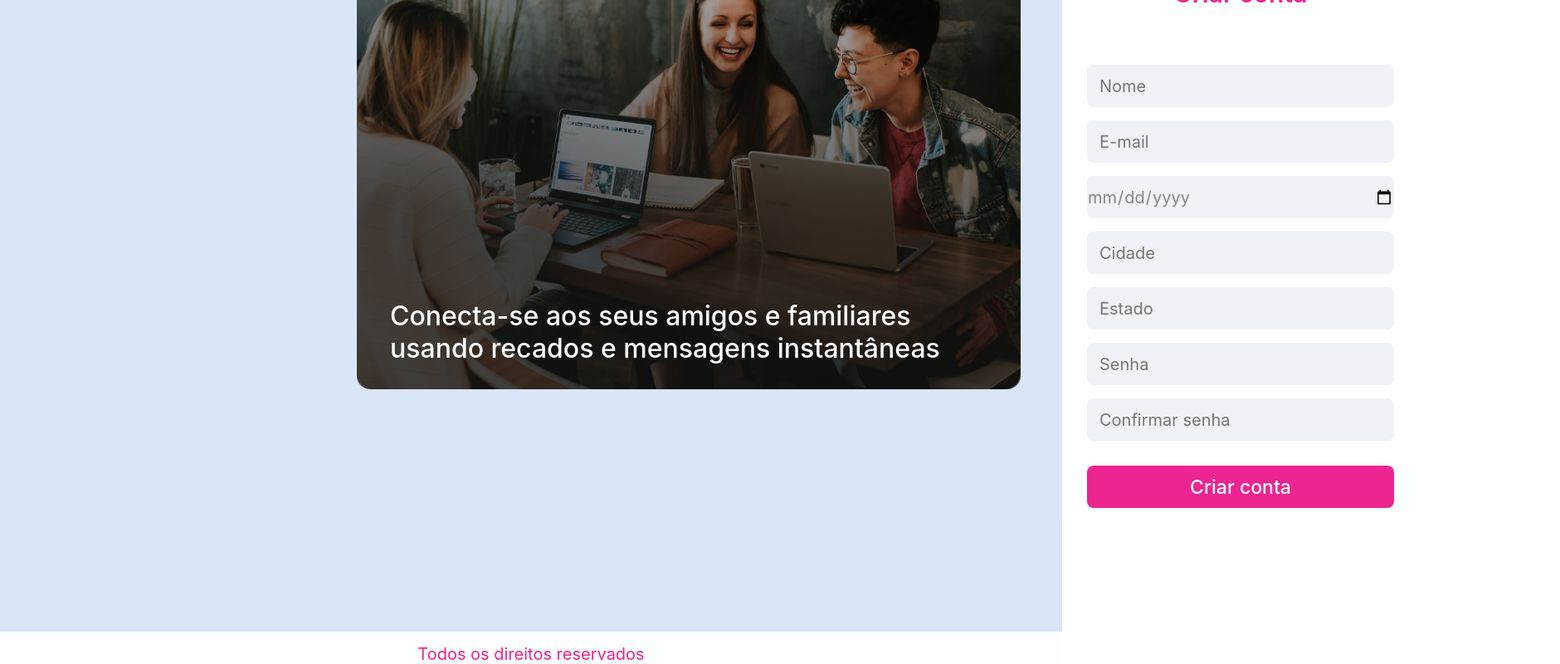
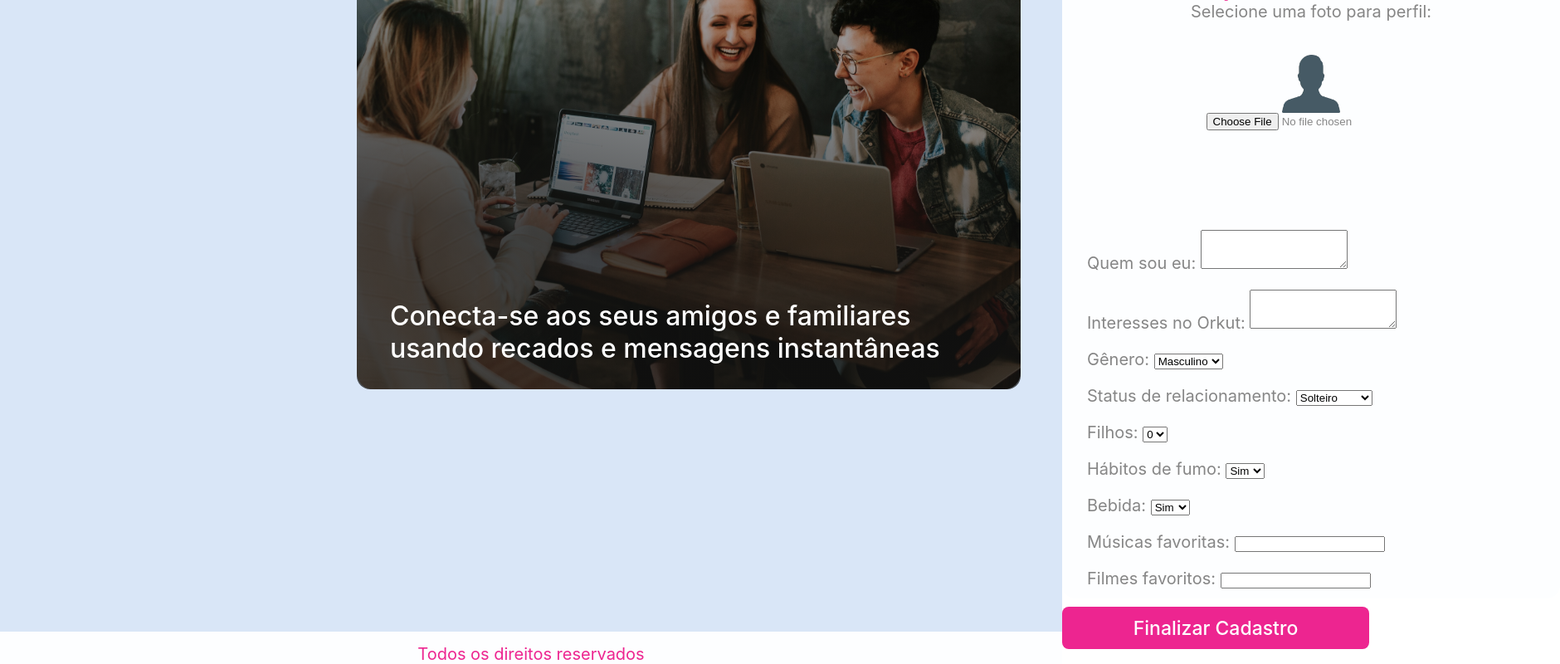
Before and after one commit to diegoframos81/Compass-Second-Challenge, a React (Vite) app in the folder Compass Challenger/: page /step2 in a window 1280 px wide. Shown: the part 371-1171 px from the top of the page at 83% size, 1880 px wide, since content can reach past the window. Built offline with nearby package versions, Linux system fonts and the light colour scheme.

Commit message:
creation of step 2 of register's form

```diff
--- a/Compass Challenger/src/App.tsx
+++ b/Compass Challenger/src/App.tsx
@@ -2,16 +2,24 @@
 import './App.css'
 
 // components
-import Header from './components/Header'
-import Main from './components/Main'
-import Footer from './components/Footer'
+import Header from './components/HeaderRegister/Header'
+import Footer from './components/FooterRegister/Footer'
+import Main from './components/MainRegister/Main'
+import Step2 from './components/MainRegister/Step2'
+
+import {BrowserRouter, Routes, Route} from 'react-router-dom'
 
 function App() {
 
   return (
     <>
       <Header/>
-      <Main/>
+      <BrowserRouter>
+        <Routes>
+          <Route path="/" element={<Main />} />
+          <Route path="/step2" element={<Step2 />} />
+        </Routes>
+      </BrowserRouter>
       <Footer/>
     </>
   )
--- a/Compass Challenger/src/components/Footer.tsx
+++ b/Compass Challenger/src/components/FooterRegister/Footer.tsx
@@ -1,5 +1,3 @@
-import React from 'react'
-
 // CSS
 import Styles from './Footer.module.css'
 
--- a/Compass Challenger/src/components/Header.tsx
+++ b/Compass Challenger/src/components/HeaderRegister/Header.tsx
@@ -1,5 +1,7 @@
-import React from 'react'
-import logo from '../assets/logo-orkut.svg'
+//image
+import logo from '../../assets/logo-orkut.svg'
+
+//CSS
 import Styles from './Header.module.css'
 
 const Header = () => {
--- a/Compass Challenger/src/components/Main.module.css
+++ /dev/null
@@ -1,109 +0,0 @@
-.main {
-    display: flex;
-    background: #D9E6F7;
-    max-width: 100%;
-    height: 1040px;
-}
-
-.main img {
-    width: 800px;
-    height: 598px;
-    flex-shrink: 0;
-    margin-top: 150px;
-    margin-left: 430px;
-    z-index: 1;
-}
-
-.bg_image {
-    position: absolute;
-    z-index: 1;
-}
-
-.main p {
-    position: absolute;
-    color: #FFF;
-    font-family: SF Pro Display;
-    font-size: 32px;
-    font-style: normal;
-    font-weight: 500;
-    line-height: normal;
-    z-index: 1;
-    margin-top: 640px;
-    margin-left: 470px;
-}
-
-.form {
-    display: flex;
-    flex-direction: column;
-    align-items: center;
-    width: 430px;
-    height: 770px;
-    flex-shrink: 0;
-    border-radius: 16px;
-    background: #FDFEFF;
-    margin-top: 150px;
-    margin-left: 50px;
-    gap: 8px;
-}
-
-.form img {
-    width: 40px;
-    height: 40px;
-    flex-shrink: 0;
-    margin: 0;
-    padding-top: 40px;
-}
-
-.form h2 {
-    color: #ED2590;
-    font-family: SF Pro Display;
-    font-size: 30px;
-    font-style: normal;
-    font-weight: 600;
-    line-height: normal;
-    margin-top: 15px;
-}
-
- .form input{
-    width: 370px;
-    height: 51px;
-    flex-shrink: 0;
-    border-radius: 8px;
-    border: none;
-    background: #EFF3F8;
-    color: #868686;
-    font-family: SF Pro Display;
-    font-size: 20px;
-    font-style: normal;
-    font-weight: 400;
-    line-height: normal;
-    cursor: text;
- }
-
- .form .submitButton {
-    width: 370px;
-    height: 51px;
-    flex-shrink: 0;
-    border-radius: 8px;
-    background: #ED2590;
-    color: #FFF;
-    font-family: SF Pro Display;
-    font-size: 23px;
-    font-style: normal;
-    font-weight: 500;
-    line-height: normal;
-    margin-top: 22px;
-    border: none;
- }
-
- .nameInput {
-    margin-top: 60px;
- }
-
- .form input::placeholder {
-    padding: 15px;
- }
-
- /* .form input[type="date"] {
-    margin-left: ;
- } */
--- /dev/null
+++ b/Compass Challenger/src/components/MainRegister/Main.module.css
@@ -0,0 +1,211 @@
+/* Style of main page */
+
+.main {
+    display: flex;
+    background: #D9E6F7;
+    max-width: 100%;
+    height: 1040px;
+}
+
+.main img {
+    width: 800px;
+    height: 598px;
+    flex-shrink: 0;
+    margin-top: 150px;
+    margin-left: 430px;
+    z-index: 1;
+}
+
+.bg_image {
+    position: absolute;
+    z-index: 1;
+}
+
+.main p {
+    position: absolute;
+    color: #FFF;
+    font-family: SF Pro Display;
+    font-size: 32px;
+    font-style: normal;
+    font-weight: 500;
+    line-height: normal;
+    z-index: 1;
+    margin-top: 640px;
+    margin-left: 470px;
+}
+
+/* Style of form1 */
+
+.form1 {
+    display: flex;
+    flex-direction: column;
+    align-items: center;
+    width: 430px;
+    height: 770px;
+    flex-shrink: 0;
+    border-radius: 16px;
+    background: #FDFEFF;
+    margin-top: 150px;
+    margin-left: 50px;
+    gap: 8px;
+}
+
+.form1 img {
+    width: 40px;
+    height: 40px;
+    flex-shrink: 0;
+    margin: 0;
+    padding-top: 40px;
+}
+
+.form1 h2 {
+    color: #ED2590;
+    font-family: SF Pro Display;
+    font-size: 30px;
+    font-style: normal;
+    font-weight: 600;
+    line-height: normal;
+    margin-top: 15px;
+}
+
+ .form1 input{
+    width: 370px;
+    height: 51px;
+    flex-shrink: 0;
+    border-radius: 8px;
+    border-color: transparent;
+    background: #EFF3F8;
+    color: #868686;
+    font-family: SF Pro Display;
+    font-size: 20px;
+    font-style: normal;
+    font-weight: 400;
+    line-height: normal;
+    cursor: text;
+ }
+
+ .form1 input[type='submit'] {
+    width: 370px;
+    height: 51px;
+    flex-shrink: 0;
+    border-radius: 8px;
+    background: #ED2590;
+    color: #FFF;
+    font-family: SF Pro Display;
+    font-size: 23px;
+    font-style: normal;
+    font-weight: 500;
+    line-height: normal;
+    margin-top: 22px;
+    border: none;
+    cursor: pointer;
+ }
+
+ .form1 input[type='submit']:hover {
+    border: 2px solid #ED2590;
+    background-color: #FFF;
+    color: #ED2590;
+}
+
+ .nameInput {
+    margin-top: 45px;
+ }
+
+ .form1 input::placeholder {
+    padding: 15px;
+ }
+
+ /* Style of form2 */
+
+ .form2 {
+    width: 600px;
+    height: 850px;
+    flex-shrink: 0;
+    border-radius: 16px;
+    background: #FDFEFF;
+    margin-top: 150px;
+    margin-left: 50px;
+}
+
+.form_header {
+    display: flex;
+    flex-direction: column;
+    align-items: center;
+}
+
+.form2 img {
+
+    width: 40px;
+    height: 40px;
+    flex-shrink: 0;
+    margin: 0;
+    padding-top: 40px;
+}
+
+.form2 h2 {
+    text-align: center;
+    color: #ED2590;
+    font-family: SF Pro Display;
+    font-size: 30px;
+    font-style: normal;
+    font-weight: 600;
+    line-height: normal;
+    margin-top: 15px;
+}
+
+.form2_profile_picture {
+    display: flex;
+    flex-direction: column;
+    align-items: center;
+    color: #868686;
+    font-family: SF Pro Display;
+    font-size: 20px;
+    font-style: normal;
+    font-weight: 400;
+    line-height: normal;
+}
+
+.form2_profile_picture img {
+    width: 70px;
+    height: 70px;
+}
+
+.form2_container {
+    display: flex;
+    flex-direction: column;
+    color: #868686;
+    font-family: SF Pro Display;
+    font-size: 20px;
+    font-style: normal;
+    font-weight: 400;
+    line-height: normal;
+    margin-top: 100px;
+}
+
+.form2_container div {
+    margin-top: 20px;
+    margin-left: 30px;
+}
+
+.form2 input[type='submit'] {
+    width: 370px;
+    height: 51px;
+    flex-shrink: 0;
+    border-radius: 8px;
+    background: #ED2590;
+    color: #FFF;
+    font-family: SF Pro Display;
+    font-size: 23px;
+    font-style: normal;
+    font-weight: 500;
+    line-height: normal;
+    margin-top: 22px;
+    border: none;
+    cursor: pointer;
+ }
+
+.form2 input[type='submit']:hover {
+    border: 2px solid #ED2590;
+    background-color: #FFF;
+    color: #ED2590;
+}
--- a/Compass Challenger/src/components/Main.tsx
+++ b/Compass Challenger/src/components/MainRegister/Main.tsx
@@ -1,35 +1,45 @@
-import React from 'react'
+import React, {FormEvent } from 'react'
 
 //images
-import login_image from '../assets/login-image.svg'
-import bg from '../assets/bg.svg'
-import ps_orkut from '../assets/ps_orkut.svg'
+import login_image from '../../assets/login-image.svg'
+import bg from '../../assets/bg.svg'
+import ps_orkut from '../../assets/ps_orkut.svg'
 
-//
-import Styles from './Main.module.css'
+//CSS
+import Styles from '../MainRegister/Main.module.css'
 
-const Main = () => {
+const Main:React.FC = () => {
+
+  const handleSubmit = (e: FormEvent<HTMLFormElement>) => {
+    e.preventDefault();
+
+    window.location.href='/Step2'
+  };
+
   return (
       <main className={Styles.main}>
+
         <img src={login_image} alt="Orkut" />
         <div className={Styles.bg_image}>
           <img src={bg} alt="Background" />
         </div>
+
         <p>Conecta-se aos seus amigos e familiares <br />
         usando recados e mensagens instantâneas</p>
-        <form className={Styles.form}>
+
+        <form onSubmit={handleSubmit} className={Styles.form1}>
             <img src={ps_orkut} alt="ps_orkut" />
             <h2>Criar conta</h2>
             <div className={Styles.nameInput}>
-                <label htmlFor="name"></label>
-                <input type="text" placeholder="Nome" id="name"/>
+              <label htmlFor="name"></label>
+              <input type="text" placeholder="Nome" id="name"/>
             </div>
 
             <label htmlFor="email"></label>
             <input type="text" placeholder="E-mail" id="email"/>
 
-            <label htmlFor="bornDate"></label>
-            <input type="date" id="bornDate" />
+            <label htmlFor="birthDate"></label>
+            <input type="date" id="birthDate" />
 
             <label htmlFor="city"></label>
             <input type="text" placeholder="Cidade" id="city"/>
@@ -40,10 +50,10 @@ const Main = () => {
             <label htmlFor="password"></label>
             <input type="password" placeholder="Senha" id="password"/>
 
-            <label htmlFor="passwordConfirmation"></label>
-            <input type="password" placeholder="Confirmar senha" id="npasswordConfirmationame"/>
+            <label htmlFor="confirmPassword"></label>
+            <input type="password" placeholder="Confirmar senha" id="confirmPassword"/>
 
-            <input type="submit" value="Criar conta" className={Styles.submitButton} />
+            <input type="submit" value="Criar conta"/>
         </form>
     </main>
   )
--- /dev/null
+++ b/Compass Challenger/src/components/MainRegister/Step2.tsx
@@ -0,0 +1,111 @@
+import React from 'react'
+
+//images
+import login_image from '../../assets/login-image.svg'
+import bg from '../../assets/bg.svg'
+import ps_orkut from '../../assets/ps_orkut.svg'
+import profile from '../../assets/profile.png'
+
+//CSS
+import Styles from '../MainRegister/Main.module.css'
+
+const Step2:React.FC = () => {
+
+  return (
+    <main className={Styles.main}>
+
+      <img src={login_image} alt="Orkut" />
+      <div className={Styles.bg_image}>
+        <img src={bg} alt="Background" />
+      </div>
+
+      <p>Conecta-se aos seus amigos e familiares <br />
+      usando recados e mensagens instantâneas</p>
+
+      <form className={Styles.form2}>
+        <div className={Styles.form_header}>
+          <img src={ps_orkut} alt="ps_orkut" />
+          <h2>Complete seu cadatro...</h2>
+        </div>
+
+        <div className={Styles.form2_profile_picture}>
+          <label htmlFor="profilePicture">Selecione uma foto para perfil: </label>
+          <img src={profile} alt="profilePicture" />
+          <input type="file" />
+        </div>
+
+        <div className={Styles.form2_container}>
+          <div>
+            <label htmlFor="selfDescription">Quem sou eu: </label>
+            <textarea name="interests" rows={3}></textarea>
+          </div>
+
+          <div>
+            <label htmlFor="interests">Interesses no Orkut: </label>
+            <textarea name="interests" rows={3}></textarea>
+          </div>
+
+          <div>
+            <label htmlFor="gender">Gênero: </label>
+            <select id="gender">
+              <option value="male">Masculino</option>
+              <option value="female">Feminino</option>
+              <option value="other">Outro</option>
+            </select>
+          </div>
+
+          <div>
+            <label htmlFor="relationship"> Status de relacionamento: </label>
+            <select id="relationship">
+              <option value="male">Solteiro</option>
+              <option value="female">Namorando</option>
+              <option value="other">Casado</option>
+              <option value="other">Divorciado</option>
+            </select>
+          </div>
+
+          <div>
+            <label htmlFor="children">Filhos: </label>
+            <select id="children">
+              <option value="zero">0</option>
+              <option value="one">1</option>
+              <option value="two">2</option>
+              <option value="three">3</option>
+              <option value="four">4</option>
+            </select>
+          </div>
+
+          <div>
+            <label htmlFor="smoke">Hábitos de fumo: </label>
+            <select id="smoke">
+              <option value="yes">Sim</option>
+              <option value="no">Não</option>
+            </select>
+          </div>
+
+          <div>
+            <label htmlFor="drink">Bebida: </label>
+            <select id="drink">
+              <option value="zero">Sim</option>
+              <option value="one">Não</option>
+            </select>
+          </div>
+
+          <div>
+            <label htmlFor="favoritsMusics"> Músicas favoritas: </label>
+            <input type="text" />
+          </div>
+
+          <div>
+            <label htmlFor="favoritsMovies"> Filmes favoritos: </label>
+            <input type="text" />
+          </div>
+        </div>
+
+        <input type="submit" value="Finalizar Cadastro"/>
+      </form>
+    </main>
+  )
+}
+
+export default Step2
--- a/Compass Challenger/src/main.tsx
+++ b/Compass Challenger/src/main.tsx
@@ -1,6 +1,7 @@
 import React from 'react'
 import ReactDOM from 'react-dom/client'
-import App from './App.tsx'
+//import App from './App.tsx'
+import App from './App'
 import './index.css'
 
 ReactDOM.createRoot(document.getElementById('root')!).render(
```
Also changed, not shown: Compass Challenger/src/assets/profile.png (added), Compass Challenger/src/components/FooterRegister/Footer.module.css (renamed from Compass Challenger/src/components/Footer.module.css), Compass Challenger/src/components/HeaderRegister/Header.module.css (renamed from Compass Challenger/src/components/Header.module.css), 1 other file (tests, documents, lock files or other folders).
